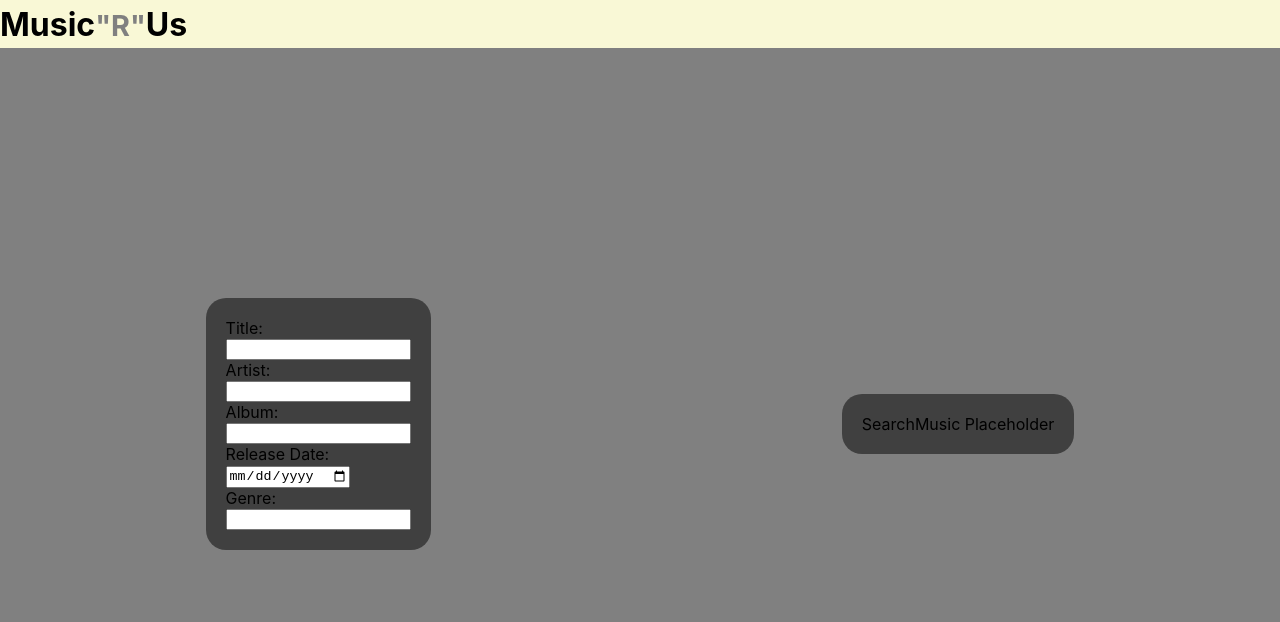
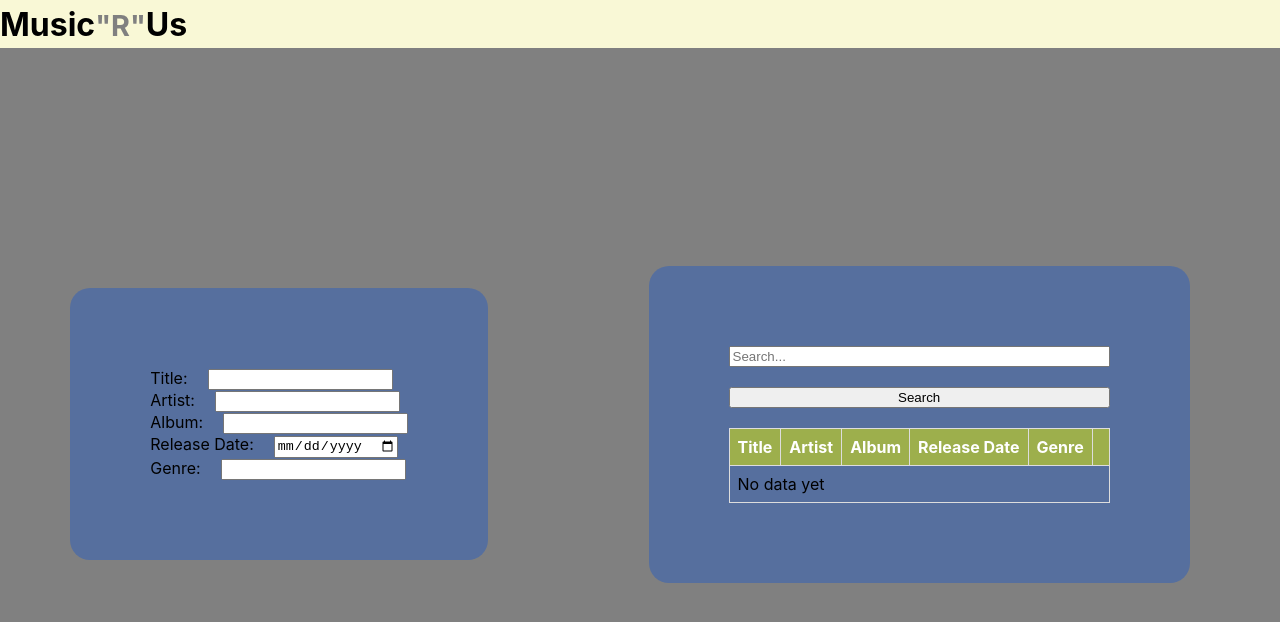
Before and after one commit to Runderbund/music-library-frontend, a React (Create React App) app: page / in a window 1280 px wide. Shown: the top 622 px of the page. Built offline with nearby package versions, Linux system fonts and the light colour scheme; the HTML template or start-up script is replaced by a standard one.

Commit message:
Made SearchMusic skeleton. Adjusted AddMusic styling.

```diff
--- a/src/Components/AddMusic/AddMusic.jsx
+++ b/src/Components/AddMusic/AddMusic.jsx
@@ -15,7 +15,6 @@ function AddMusic() {
   return (
     <div className={styles.formContainer}>
       <label htmlFor="titleInput">Title:</label>
-      <br />
       <input
         id="titleInput"
         type="text"
@@ -25,7 +24,6 @@ function AddMusic() {
       <br />
 
       <label htmlFor="artistInput">Artist:</label>
-      <br />
       <input
         id="artistInput"
         type="text"
@@ -35,7 +33,6 @@ function AddMusic() {
       <br />
 
       <label htmlFor="albumInput">Album:</label>
-      <br />
       <input
         id="albumInput"
         type="text"
@@ -45,7 +42,6 @@ function AddMusic() {
       <br />
 
       <label htmlFor="releaseDateInput">Release Date:</label>
-      <br />
       <input
         id="releaseDateInput"
         type="date"
@@ -55,7 +51,6 @@ function AddMusic() {
       <br />
 
       <label htmlFor="genreInput">Genre:</label>
-      <br />
       <input
         id="genreInput"
         type="text"
--- a/src/Components/AddMusic/AddMusic.module.css
+++ b/src/Components/AddMusic/AddMusic.module.css
@@ -1,5 +1,8 @@
 .formContainer {
-    background-color: rgba(0, 0, 0, 0.5); /* Semi-transparent dark grey background */
-    padding: 20px;
-    border-radius: 20px;
-  }
+  background-color: rgba(45, 95, 187, 0.5);
+  padding: 80px;
+  border-radius: 20px;
+}
+.formContainer label {
+  margin-right: 20px;
+}
--- a/src/Components/SearchMusic/SearchMusic.jsx
+++ b/src/Components/SearchMusic/SearchMusic.jsx
@@ -1,22 +1,44 @@
 import React, { useState } from "react";
 import styles from "./SearchMusic.module.css";
 
-function AddMusic() {
-  const [title, setTitle] = useState("");
-  const [artist, setArtist] = useState("");
-  const [album, setAlbum] = useState("");
-  const [releaseDate, setReleaseDate] = useState("");
-  const [genre, setGenre] = useState("");
+function SearchMusic() {
+  const [searchTerm, setSearchTerm] = useState("");
 
-  const handleInputChange = (event, setStateFunc) => {
-    setStateFunc(event.target.value);
+  const handleInputChange = (event) => {
+    setSearchTerm(event.target.value);
   };
 
   return (
     <div className={styles.formContainer}>
-      SearchMusic Placeholder
+      <input
+        id="searchInput"
+        type="text"
+        placeholder="Search..."
+        value={searchTerm}
+        onChange={handleInputChange}
+      />
+      <button id="searchButton">Search</button>
+
+      <table className={styles.musicTable}>
+        <thead>
+          <tr>
+            <th>Title</th>
+            <th>Artist</th>
+            <th>Album</th>
+            <th>Release Date</th>
+            <th>Genre</th>
+            <th></th>
+          </tr>
+        </thead>
+        <tbody>
+          {/* Music data here */}
+          <tr>
+            <td colSpan="6">No data yet</td>
+          </tr>
+        </tbody>
+      </table>
     </div>
   );
 }
 
-export default AddMusic;
+export default SearchMusic;
--- a/src/Components/SearchMusic/SearchMusic.module.css
+++ b/src/Components/SearchMusic/SearchMusic.module.css
@@ -1,7 +1,26 @@
 /* I should write a program to automatically add .jsx and .module.css when I make a component folder. */
 
 .formContainer {
-    background-color: rgba(0, 0, 0, 0.5); /* Semi-transparent dark grey background */
-    padding: 20px;
-    border-radius: 20px;
-  }
+  display: flex;
+  flex-direction: column;
+  align-items: stretch;
+  gap: 20px;
+  margin: 20px;
+  background-color: rgba(45, 95, 187, 0.5);
+  padding: 80px;
+  border-radius: 20px;
+}
+
+.musicTable {
+  border-collapse: collapse;
+}
+
+.musicTable th, .musicTable td {
+  border: 1px solid #ddd;
+  padding: 8px;
+}
+
+.musicTable th {
+  background-color: #9daf4c;
+  color: white;
+}
```
